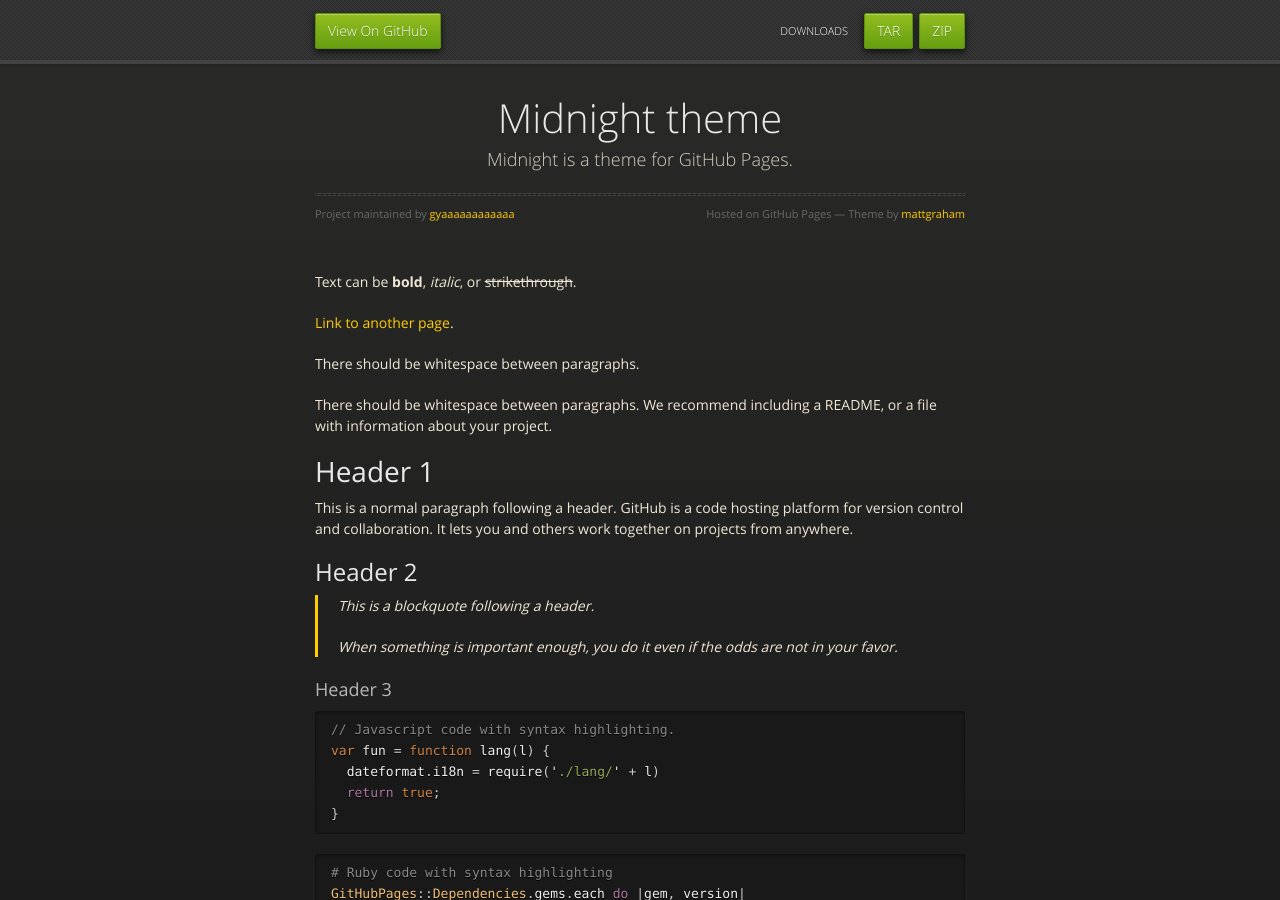
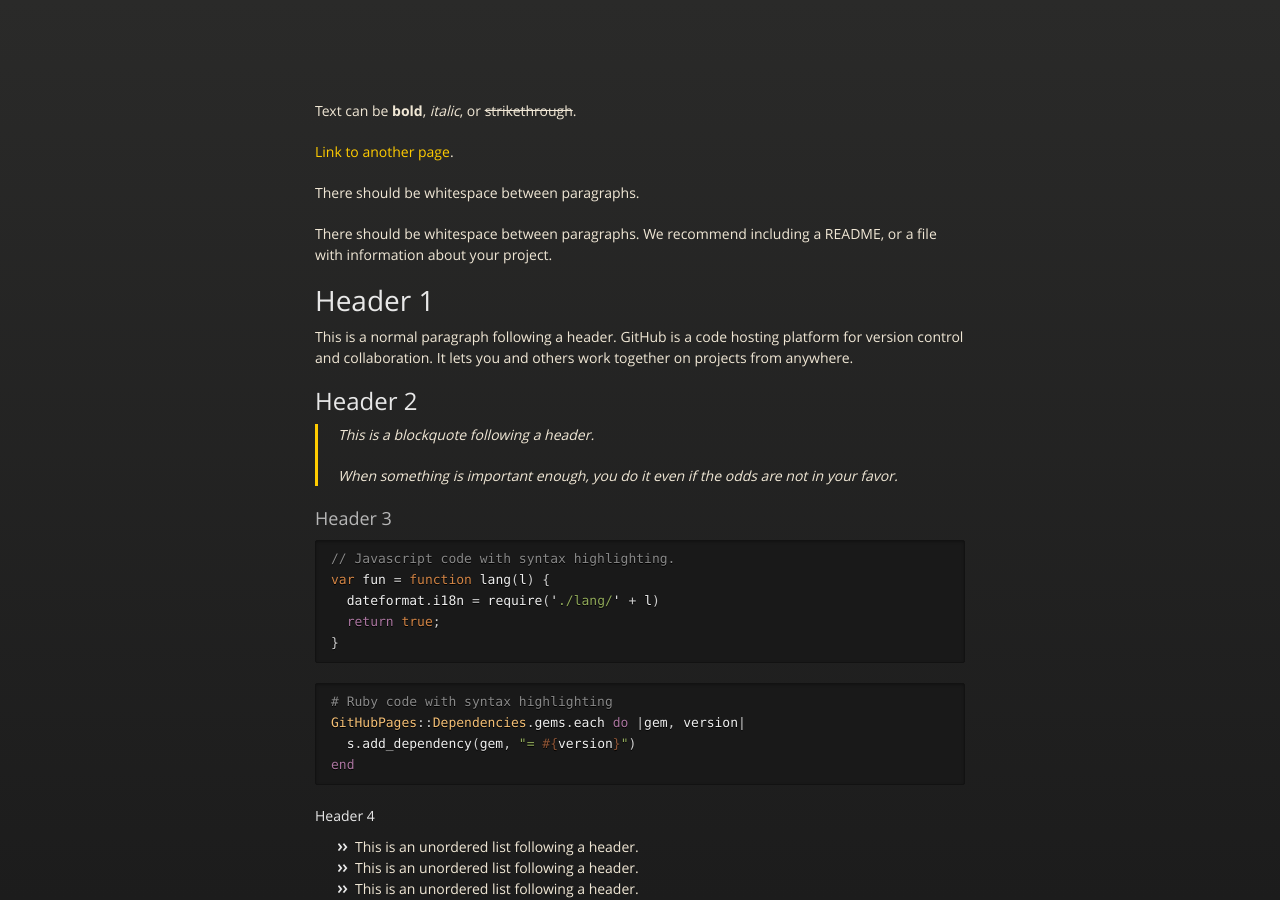
Before and after one commit to gyaaaaaaaaaaaa/readmetest.github.io, a Jekyll site: the page built from index.md, in a window 1280 px wide and 900 px high. Built offline with Jekyll 4.4.1, drawn with Linux system fonts in a browser that asks for light colours.

Commit message:
Update default.html

```diff
--- a/_layouts/default.html
+++ b/_layouts/default.html
@@ -18,27 +18,10 @@
 
   </head>
   <body>
-      <div id="header">
-        <nav>
-          <li class="fork"><a href="{{ site.github.repository_url }}">View On GitHub</a></li>
-          {% if site.show_downloads %}
-            <li class="downloads"><a href="{{ site.github.zip_url }}">ZIP</a></li>
-            <li class="downloads"><a href="{{ site.github.tar_url }}">TAR</a></li>
-            <li class="title">DOWNLOADS</li>
-          {% endif %}
-        </nav>
-      </div><!-- end header -->
 
     <div class="wrapper">
 
       <section>
-        <div id="title">
-          <h1>{{ site.title | default: site.github.repository_name }}</h1>
-          <p>{{ site.description | default: site.github.project_tagline }}</p>
-          <hr>
-          <span class="credits left">Project maintained by <a href="{{ site.github.owner_url }}">{{ site.github.owner_name }}</a></span>
-          <span class="credits right">Hosted on GitHub Pages &mdash; Theme by <a href="https://twitter.com/mattgraham">mattgraham</a></span>
-        </div>
 
         {{ content }}
 
```
